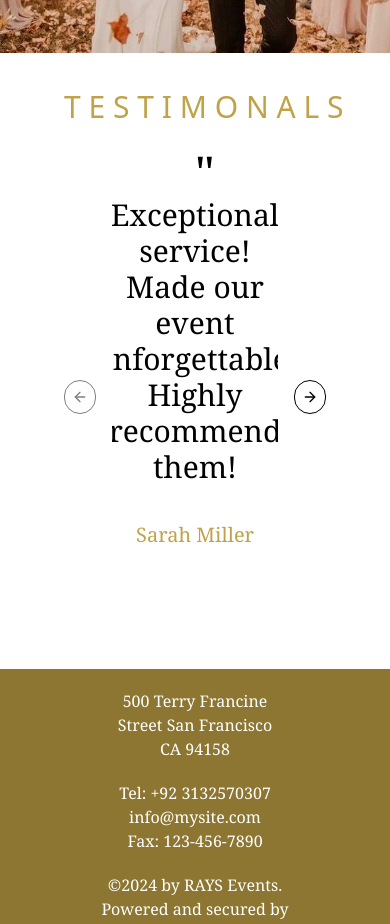
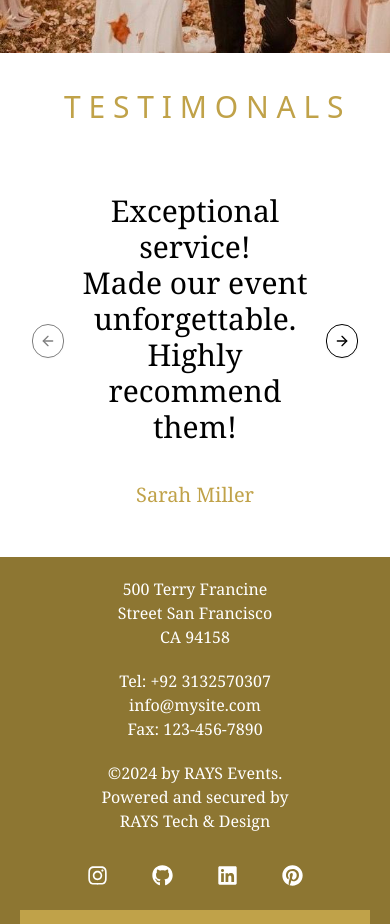
Before and after one commit to yumnashaikh07/Event-Planner-Website02, a Next.js app: page / in a window 390 px wide. Shown: the part 1820-2744 px from the top of the page. Built offline with nearby package versions, Linux system fonts and the light colour scheme.

Commit message:
Changed Text

```diff
--- a/src/components/herosection.tsx
+++ b/src/components/herosection.tsx
@@ -38,12 +38,12 @@ export default function HeroSection() {
 
         <section className="md:mt-3 mt-9">
           <h1 className=" text-3xl md:text-5xl font-thin flex flex-col ml-16 md:ml-0 md:text-center md:mb-9 text-[#c0a249]" >T E S T I M O N A L S</h1>
-        <Carousel className="md:p-5 my-3 mx-28 md:mx-48">
+        <Carousel className="md:p-5 my-3 mx-20 md:mx-48">
   <CarouselContent >
 
     <CarouselItem>
-    <h1 className="md:text-9xl text-5xl font-serif  ml-[83px] mt-3 md:mt-0 md:ml-[390px]">&quot;</h1>
-    <div  className="flex flex-col text-center items-center font">
+    <h1 className="md:text-9xl text-white md:text-black  font-serif  mt-3 md:mt-0 md:ml-[390px]">&quot;</h1>
+    <div  className="flex flex-col text-center mt-5 items-center font">
       <h1 className="md:text-5xl text-3xl md:my-5">Exceptional service! </h1>
       <h1 className="md:text-5xl text-3xl">Made our event unforgettable.</h1>
       <h1 className="md:text-5xl text-3xl md:my-5">Highly recommend them!</h1>
@@ -52,9 +52,9 @@ export default function HeroSection() {
     </CarouselItem>
 
 
-    <CarouselItem> <h1 className="md:text-9xl text-5xl font-serif  ml-[83px] mt-3 md:mt-0 md:ml-[390px]">&quot;</h1>
+    <CarouselItem><h1 className="md:text-9xl text-white md:text-black font-serif mt-3 md:mt-0 md:ml-[390px]">&quot;</h1>
     <div  className="flex flex-col text-center items-center font">
-      <h1 className="md:text-5xl text-3xl md:my-5 ">Amazing attention to detail!</h1>
+      <h1 className="md:text-5xl text-3xl md:my-5 mt-5 ">Amazing attention to detail!</h1>
       <h1 className="md:text-5xl text-3xl  ">They turned our vision into reality </h1>
       <h1 className="md:text-5xl text-3xl md:my-5 ">perfectly</h1>
       <h3 className="md:text-2xl text-xl text-[#c0a249] my-9">James Thompson</h3>
@@ -62,9 +62,9 @@ export default function HeroSection() {
     </CarouselItem>
 
 
-    <CarouselItem>  <h1 className="md:text-9xl text-5xl font-serif  ml-[83px] mt-3 md:mt-0 md:ml-[390px]">&quot;</h1>
+    <CarouselItem>  <h1 className="md:text-9xl text-white md:text-black font-serif  mt-3 md:mt-0 md:ml-[390px]">&quot;</h1>
     <div  className="flex flex-col text-center items-center font">
-      <h1 className="md:text-5xl text-3xl md:my-5 ">Professional, creative, and organized. </h1>
+      <h1 className="md:text-5xl text-3xl md:my-5 mt-5">Professional, creative, and organized. </h1>
       <h1 className="md:text-5xl text-3xl">Truly exceeded our expectations</h1>
       <h1 className="md:text-5xl text-3xl md:my-5">for the event</h1>
       <h3 className="md:text-2xl text-xl  text-[#c0a249] my-9"> Emily Johnson</h3>
```
